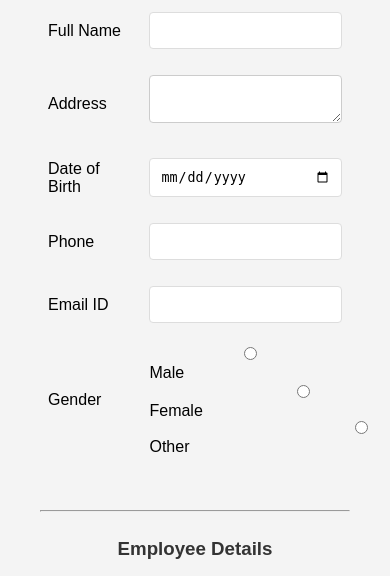
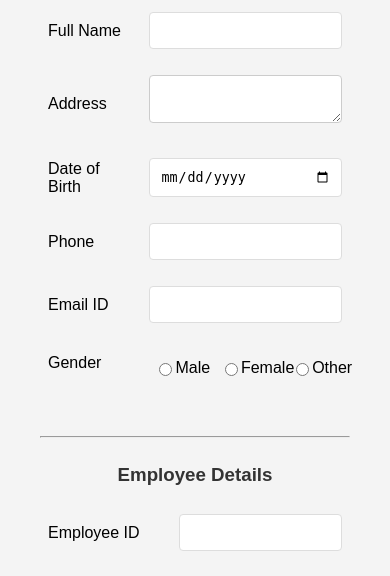
Before and after one commit to tasmiya2321/Employee_django, a Django app: page /employee/ in a window 390 px wide; the page is wider, and only the part inside the window is pictured. Shown: the part 424-1000 px from the top of that part. Run offline with Django 3.2, Linux system fonts and the light colour scheme; a user stored in the database is signed in; some libraries are stand-ins or nearby versions.

Commit message:
employee bugs cleared

```diff
--- a/Emp_app/templates/Emp_app/employee.html
+++ b/Emp_app/templates/Emp_app/employee.html
@@ -151,17 +151,19 @@
         padding: 5px;
     }
 
+    .male {
+        /* Add your specific styles for the male option here */
+        padding: 5px; /* Example: Add padding */
+    }
 
-        .male {
-            padding: 5px;
-        }
-
+    /* Style for the female gender option */
     .female {
         padding: 5px;
         margin-top: -31px;
         margin-left: 75px
     }
 
+    /* Style for the other gender option */
     .other {
         padding: 5px;
         margin-top: -29px;
@@ -177,10 +179,11 @@
 
     /* Mobile Responsiveness */
     @media (max-width: 768px) {
-        table, input, textarea, select,button {
+        table, input, textarea, select, button {
             width: 100%;
             max-width: 100%;
         }
+
         .form-container {
             padding: 10px;
         }
@@ -188,6 +191,7 @@
         h1.employee-details-title {
             font-size: 17px;
         }
+
 
         .female {
             display: flex;
@@ -204,10 +208,12 @@
         }
 
         .male {
-            display: flex;
-            margin-top: 10px;
+            display: flex; /* Each div will take the full width of the td */
+            margin-top: 10px; /* Add space between the options */
             margin-right: 78%;
         }
+    }
+
     }
 
 
@@ -267,7 +273,7 @@
                 <td><input type="email" name="emailId" id="emailId" data-dbname="email_id" required></td>
             </tr>
             <!-- Gender -->
-            <tr>
+            <!--<tr>
                 <td>Gender</td>
                 <td>
                     <div>
@@ -283,7 +289,26 @@
                         <label for="other">Other</label>
                     </div>
                 </td>
+            </tr>-->
+
+            <tr>
+                <td>Gender</td>
+                <td>
+                    <div class="male">
+                        <input type="radio" id="male" name="gender" value="male" data-dbname="gender" required>
+                        <label for="male">Male</label>
+                    </div>
+                    <div class="female">
+                        <input type="radio" id="female" name="gender" value="female" data-dbname="gender" required>
+                        <label for="female">Female</label>
+                    </div>
+                    <div class="other">
+                        <input type="radio" id="other" name="gender" value="other" data-dbname="gender" required>
+                        <label for="other">Other</label>
+                    </div>
+                </td>
             </tr>
+
         </table>
 
         <br><hr><br>
```
